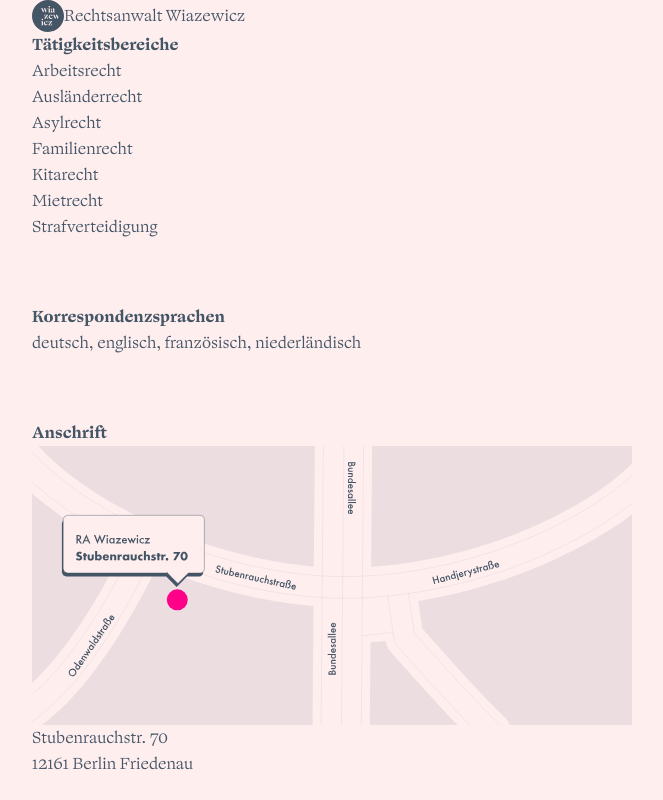
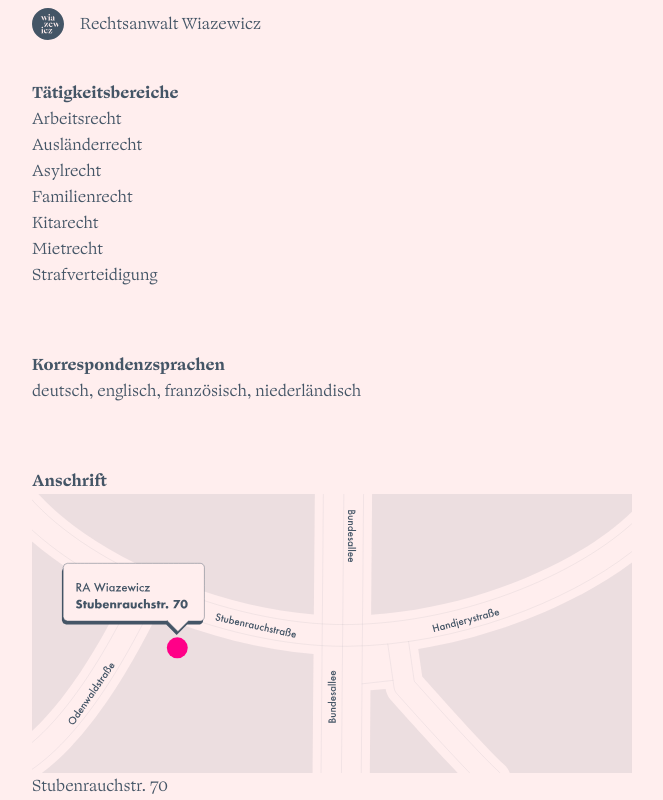
Before and after one commit to dreadbeard11/ra-wiazewicz, a Next.js app: page / in a window 1280 px wide. Shown: the top 800 px of the page, without its empty margins (182-845 px from the left). Built offline with nearby package versions, Linux system fonts and the light colour scheme.

Commit message:
Update page.tsx

```diff
--- a/src/app/page.tsx
+++ b/src/app/page.tsx
@@ -17,8 +17,8 @@ export default function Index() {
   return (
     <main>
        <div className="max-w-[900px] mx-auto px-6">
-         <div className="flex flex-row items-center">
-           <div className="w-8 h-8">
+         <div className="flex flex-row items-center pb-8">
+           <div className="w-12 h-12 pr-4">
                   <Logo />
          </div>
                   Rechtsanwalt Wiazewicz
```
